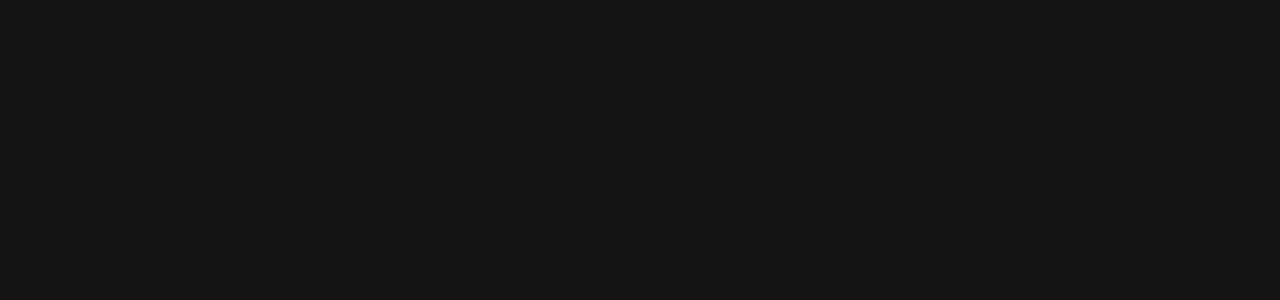
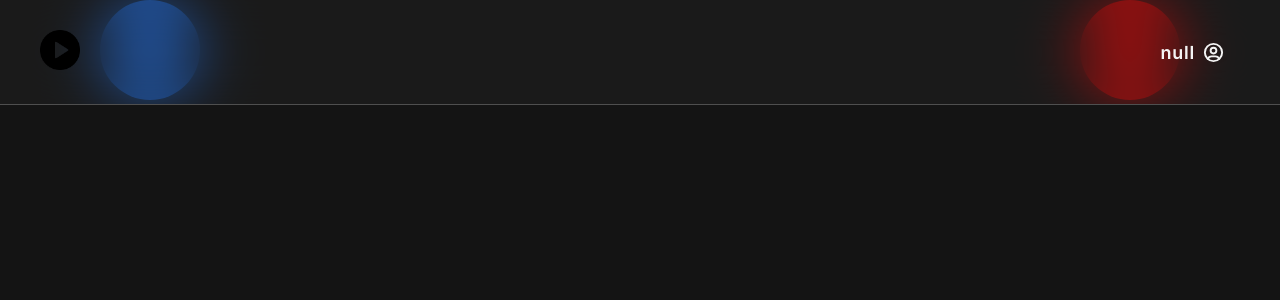
Before and after one commit to forjoa/video-net, a React (Vite) app: page /user/1 in a window 1280 px wide. Before the commit this address had no page. Shown: the top 300 px of the page. Built offline with nearby package versions, Linux system fonts and the light colour scheme.

Commit message:
User page created

```diff
--- a/frontend/App.jsx
+++ b/frontend/App.jsx
@@ -9,6 +9,7 @@
 import Login from './components/Login.jsx'
 import Register from './components/Register.jsx'
 import EditProfile from './components/profile/EditProfile.jsx'
+import User from './components/User.jsx'
 
 function App() {
 
@@ -18,6 +19,7 @@
         <Route path='/login' element={<Login />} />
         <Route path='/register' element={<Register />} />
         <Route path='/edit-profile' element={<EditProfile />} />
+        <Route path='/user/:userId' element={<User />} />
         <Route index element={<Home />} />
       </Routes>
     </BrowserRouter>
--- /dev/null
+++ b/frontend/components/User.jsx
@@ -0,0 +1,19 @@
+// imports
+import { useParams } from "react-router-dom"
+
+// components
+import Header from "./Header.jsx"
+
+const User = () => {
+    const { userId } = useParams()
+
+    console.log(userId)
+
+    return (
+        <>
+        <Header />
+        </>
+    )
+}
+
+export default User
```
